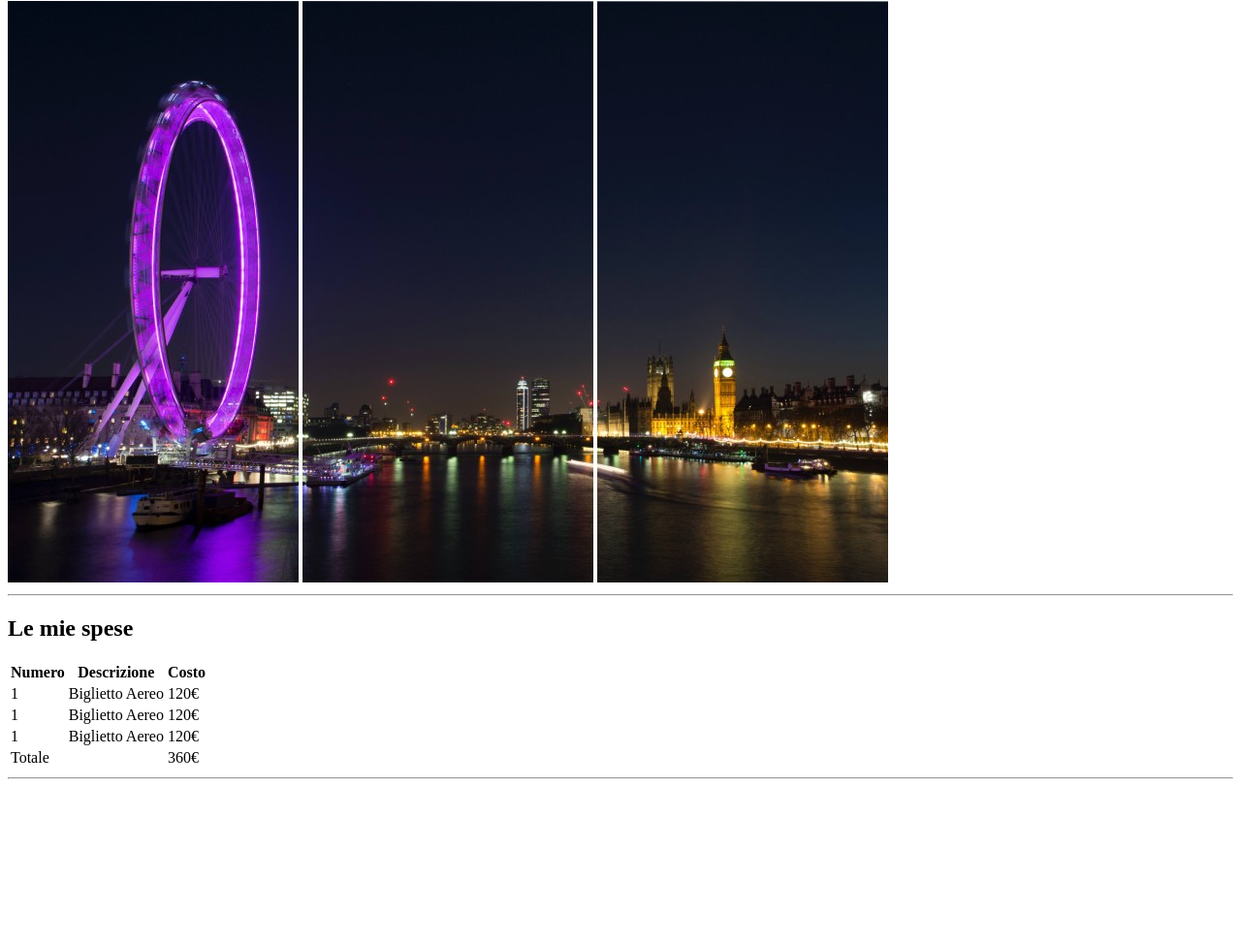
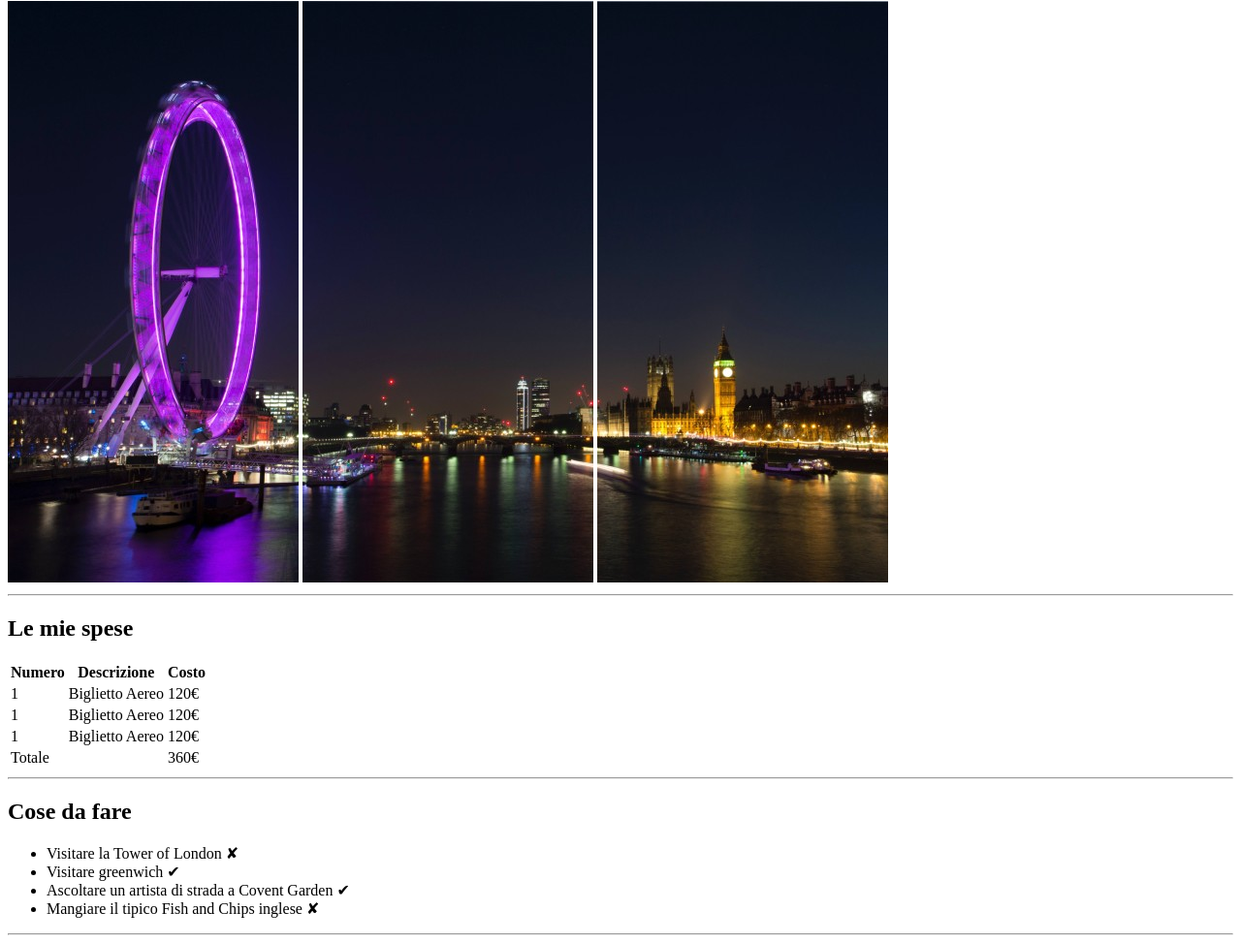
Before and after one commit to rizzamatteo96/html-london-trip, a plain HTML site: page index.html in a window 1280 px wide. Shown: the part 79-1052 px from the top of the page at 97% size. Before the commit the page ends 891 px from the top, so only its background shows below. Drawn offline with Linux system fonts and the light colour scheme.

Commit message:
finish section-Cose da fare

```diff
--- a/index.html
+++ b/index.html
@@ -64,13 +64,23 @@
             </table>
             <!-- fine tabella spese -->
             <hr>
-
         </section>
         <!-- fine sezione "le mie spese" -->
 
         <!-- inizio sezione "Cose da fare" -->
         <section>
+            <!-- titolo h2 + ul -->
+            <h2>Cose da fare</h2>
 
+            <!-- inizio lista puntata -->
+            <ul>
+                <li>Visitare la Tower of London &#10008;</li>
+                <li>Visitare greenwich &#10004;</li>
+                <li>Ascoltare un artista di strada a Covent Garden &#10004;</li>
+                <li>Mangiare il tipico Fish and Chips inglese &#10008;</li>
+            </ul>
+            <!-- fine lista puntata -->
+            <hr>
         </section>
         <!-- fine sezione "Cose da fare" -->
 
```
